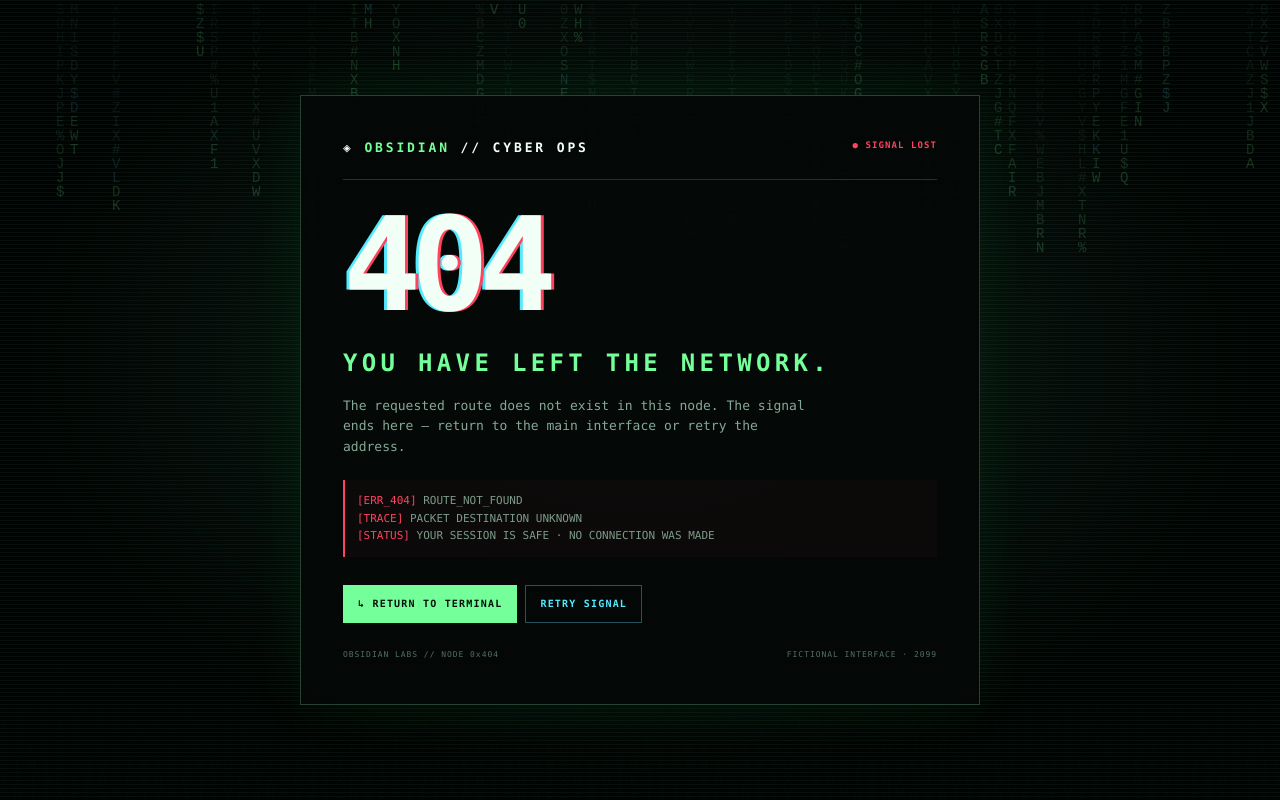
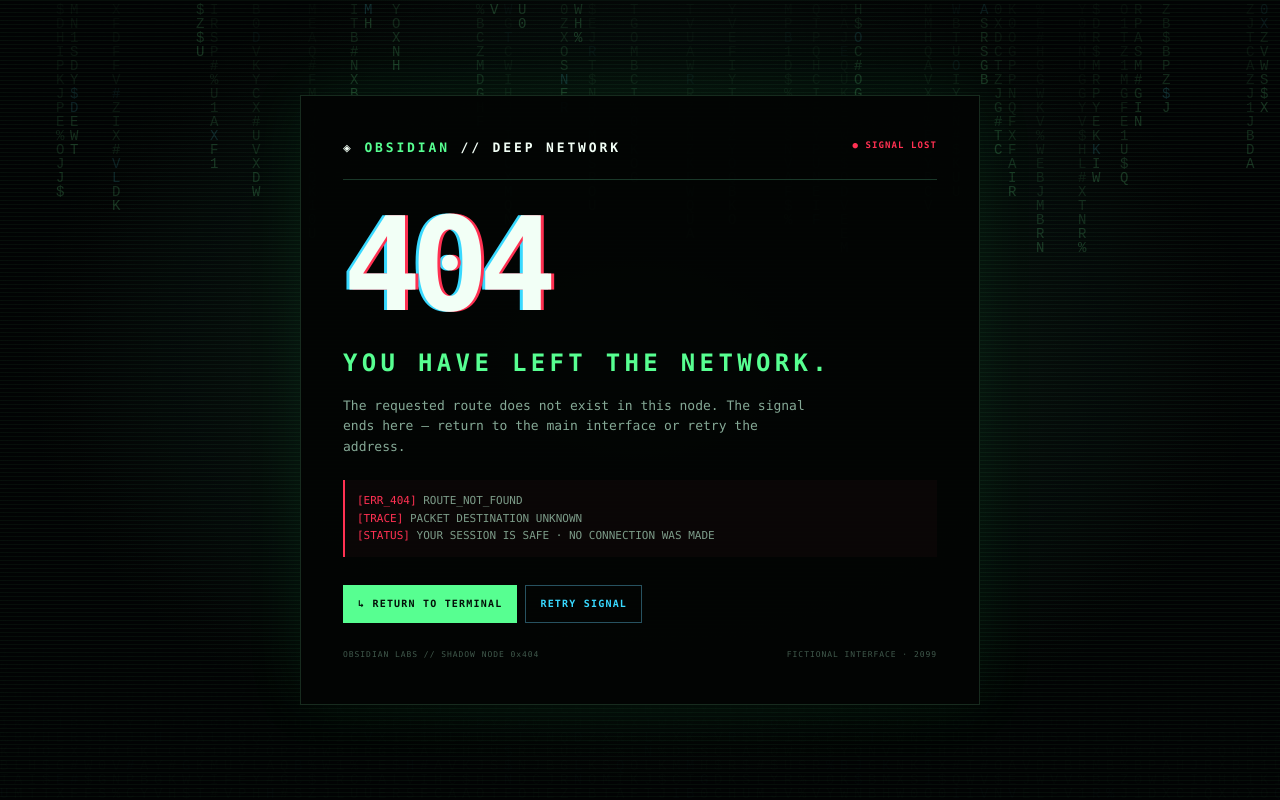
Before and after one commit to tertbyte/obsedian, a plain HTML site: page 404.html in a window 1280 px wide. Drawn offline with Linux system fonts and the light colour scheme.

Commit message:
Match custom 404 page to deep dark network theme

```diff
--- a/404.html
+++ b/404.html
@@ -3,15 +3,15 @@
 <head>
 <meta charset="utf-8">
 <meta name="viewport" content="width=device-width,initial-scale=1">
-<meta name="theme-color" content="#030405">
+<meta name="theme-color" content="#020203">
 <title>404 // SIGNAL LOST — OBSIDIAN</title>
 <style>
-:root{--green:#75ff9a;--cyan:#53eaff;--red:#ff425d;--muted:#527063}
-*{box-sizing:border-box}html,body{margin:0;min-height:100%;background:#030405;color:var(--green);font:13px/1.6 ui-monospace,SFMono-Regular,Menlo,Consolas,monospace}
+:root{--green:#57ff91;--cyan:#38d9ff;--red:#ff3152;--muted:#40594c}
+*{box-sizing:border-box}html,body{margin:0;min-height:100%;background:#020203;color:var(--green);font:13px/1.6 ui-monospace,SFMono-Regular,Menlo,Consolas,monospace}
 body{min-height:100vh;display:grid;place-items:center;overflow:hidden;background:radial-gradient(ellipse at 50% 45%,#10251c 0,#030405 68%)}
-body:before{content:"";position:fixed;inset:0;pointer-events:none;opacity:.12;background:repeating-linear-gradient(0deg,transparent 0 3px,#75ff9a 4px)}
+body:before{content:"";position:fixed;inset:0;pointer-events:none;opacity:.12;background:repeating-linear-gradient(0deg,transparent 0 3px,#57ff91 4px)}
 #rain{position:fixed;inset:0;width:100%;height:100%;opacity:.18;pointer-events:none}
-main{position:relative;z-index:1;width:min(680px,90vw);padding:clamp(20px,5vw,42px);border:1px solid #244334;background:#050807eF;box-shadow:0 0 60px #00ff6610}
+main{position:relative;z-index:1;width:min(680px,90vw);padding:clamp(20px,5vw,42px);border:1px solid #172b1e;background:#030504f5;box-shadow:0 0 60px #00ff6610}
 .brand{font-weight:900;letter-spacing:.22em;color:#f2fff6}.brand b{color:var(--green)}.status{float:right;color:var(--red);font-size:9px;letter-spacing:.12em}
 .rule{height:1px;background:#1a3829;margin:20px 0}
 .code{font-size:clamp(66px,18vw,130px);font-weight:900;line-height:1;letter-spacing:-.08em;color:#f2fff6;text-shadow:3px 0 var(--red),-3px 0 var(--cyan);animation:glitch 3s steps(1) infinite}
@@ -24,14 +24,14 @@ footer{margin-top:26px;display:flex;justify-content:space-between;gap:12px;color
 </style>
 </head>
 <body><canvas id="rain" aria-hidden="true"></canvas><main>
-<div class="brand">◈ <b>OBSIDIAN</b> // CYBER OPS <span class="status">● SIGNAL LOST</span></div>
+<div class="brand">◈ <b>OBSIDIAN</b> // DEEP NETWORK <span class="status">● SIGNAL LOST</span></div>
 <div class="rule"></div>
 <div class="code">404</div>
 <h1>YOU HAVE LEFT THE NETWORK.</h1>
 <p>The requested route does not exist in this node. The signal ends here — return to the main interface or retry the address.</p>
 <div class="log"><span>[ERR_404]</span> ROUTE_NOT_FOUND<br><span>[TRACE]</span> PACKET DESTINATION UNKNOWN<br><span>[STATUS]</span> YOUR SESSION IS SAFE · NO CONNECTION WAS MADE</div>
 <a href="/">↳ RETURN TO TERMINAL</a><a class="secondary" href="javascript:location.reload()">RETRY SIGNAL</a>
-<footer><span>OBSIDIAN LABS // NODE 0x404</span><span>FICTIONAL INTERFACE · 2099</span></footer>
+<footer><span>OBSIDIAN LABS // SHADOW NODE 0x404</span><span>FICTIONAL INTERFACE · 2099</span></footer>
 </main>
 <script>
 const c=document.getElementById('rain'),x=c.getContext('2d'),chars='01ABCDEFGHIJKLMNOPQRSTUVWXYZ#$%';let drops=[],size=14;
```
